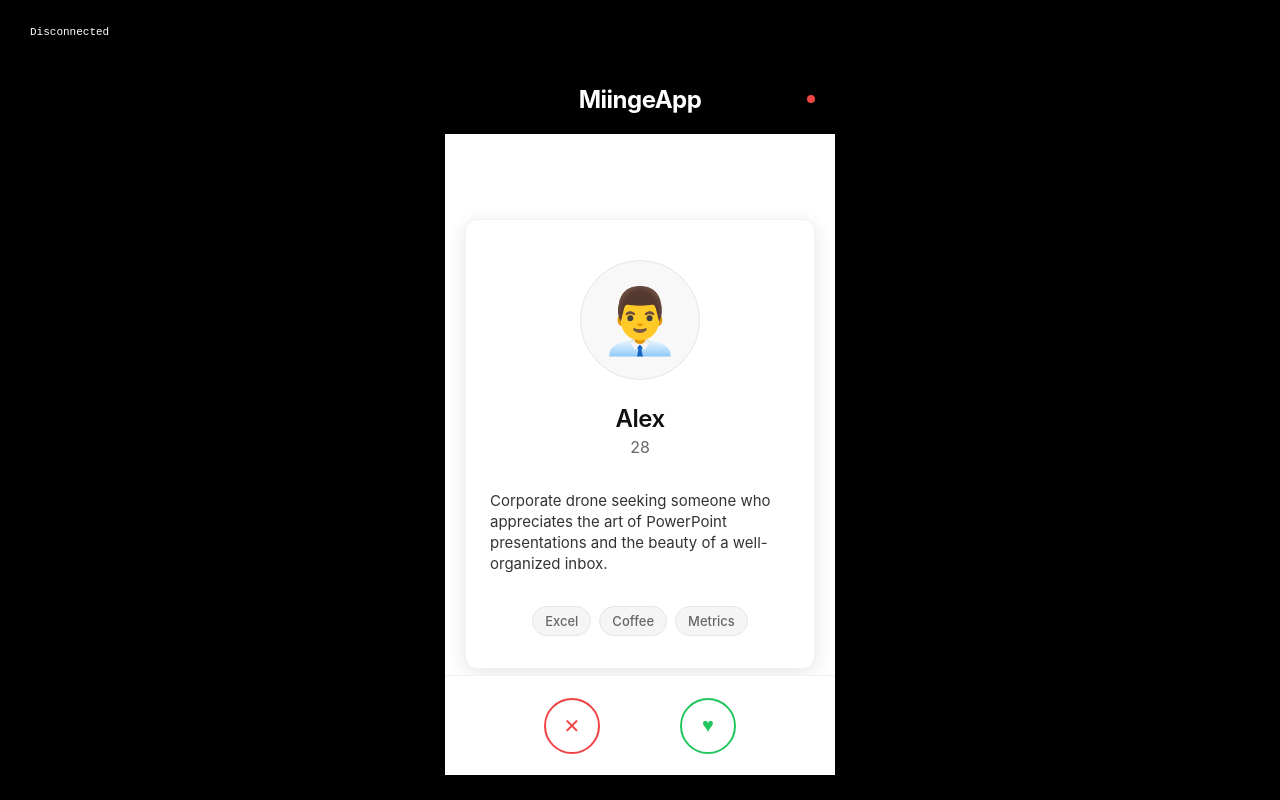
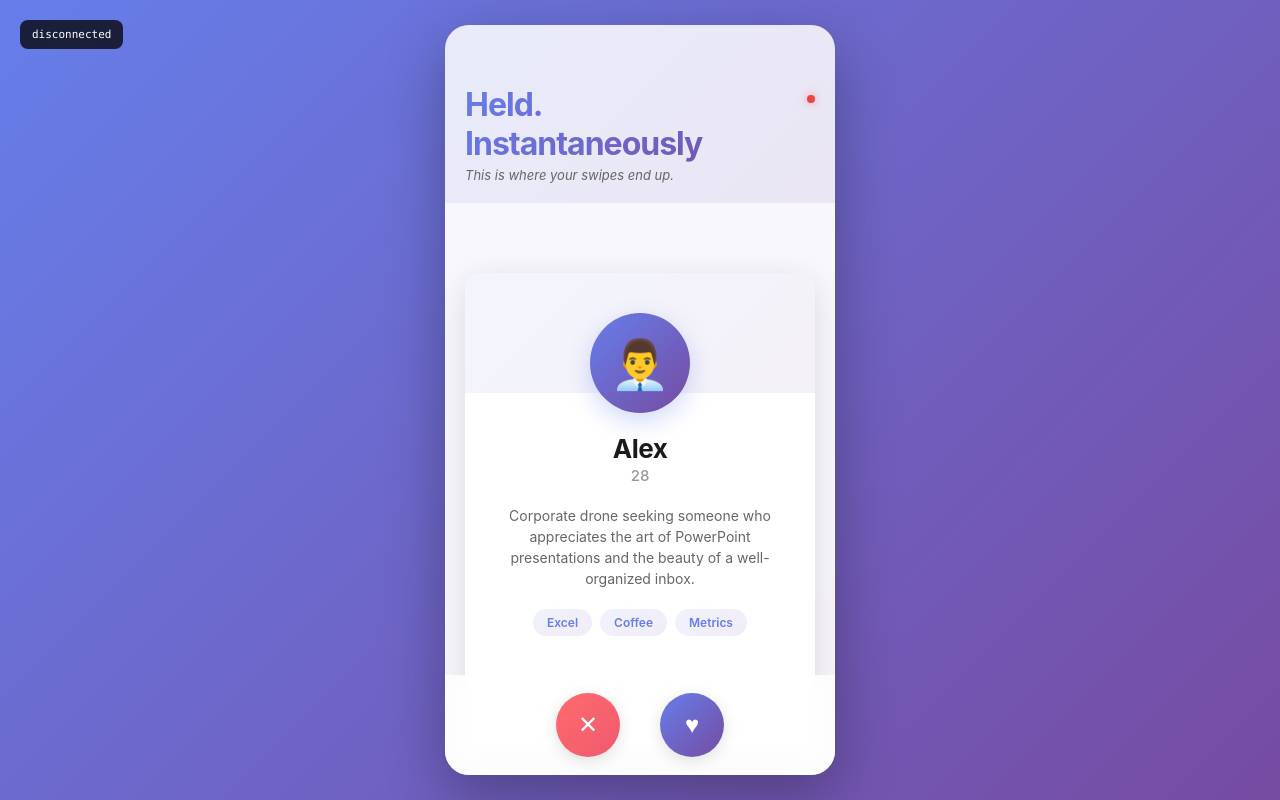
Before and after one commit to a4ruit/MiingeApp, a website: page index.html in a window 1280 px wide. Drawn offline with Linux system fonts and the light colour scheme.

Commit message:
new app look

```diff
--- a/index.html
+++ b/index.html
@@ -13,35 +13,48 @@
         }
 
         body {
-            font-family: -apple-system, BlinkMacSystemFont, 'Segoe UI', Roboto, sans-serif;
-            background: #000;
+            font-family: -apple-system, BlinkMacSystemFont, 'Inter', 'SF Pro Display', sans-serif;
+            background: linear-gradient(135deg, #667eea 0%, #764ba2 100%);
             min-height: 100vh;
             display: flex;
             align-items: center;
             justify-content: center;
-            padding: 0;
+            padding: 20px;
         }
 
         .app-container {
-            background: #fff;
+            background: rgba(255, 255, 255, 0.95);
+            backdrop-filter: blur(20px);
             width: 390px;
             height: 750px;
             position: relative;
             overflow: hidden;
+            border-radius: 24px;
+            box-shadow: 0 20px 60px rgba(0, 0, 0, 0.3);
         }
 
         .header {
-            background: #000;
+            background: linear-gradient(135deg, rgba(102, 126, 234, 0.1) 0%, rgba(118, 75, 162, 0.1) 100%);
             padding: 60px 20px 20px 20px;
-            text-align: center;
-            color: white;
+            text-align: left;
             position: relative;
         }
 
         .header h1 {
-            font-size: 24px;
+            font-size: 32px;
             font-weight: 700;
-            letter-spacing: -0.5px;
+            background: linear-gradient(135deg, #667eea 0%, #764ba2 100%);
+            -webkit-background-clip: text;
+            -webkit-text-fill-color: transparent;
+            background-clip: text;
+            letter-spacing: -1px;
+        }
+
+        .header p {
+            font-size: 13px;
+            color: #666;
+            margin-top: 4px;
+            font-style: italic;
         }
 
         .connection-status {
@@ -52,10 +65,12 @@
             height: 8px;
             border-radius: 50%;
             background: #ef4444;
+            box-shadow: 0 0 8px rgba(239, 68, 68, 0.5);
         }
 
         .connection-status.connected {
-            background: #22c55e;
+            background: #10b981;
+            box-shadow: 0 0 8px rgba(16, 185, 129, 0.5);
         }
 
         .card-container {
@@ -69,16 +84,27 @@
 
         .mii-card {
             width: 100%;
-            height: 450px;
+            height: 480px;
             background: #fff;
-            border-radius: 12px;
-            box-shadow: 0 4px 20px rgba(0, 0, 0, 0.1);
+            border-radius: 16px;
+            box-shadow: 0 8px 32px rgba(0, 0, 0, 0.12);
             cursor: grab;
             transition: transform 0.3s ease;
-            border: 1px solid #f0f0f0;
             display: flex;
             flex-direction: column;
             position: relative;
+            overflow: hidden;
+        }
+
+        .mii-card::before {
+            content: '';
+            position: absolute;
+            top: 0;
+            left: 0;
+            right: 0;
+            height: 120px;
+            background: linear-gradient(135deg, rgba(102, 126, 234, 0.08) 0%, rgba(118, 75, 162, 0.08) 100%);
+            z-index: 0;
         }
 
         .mii-card:active {
@@ -86,50 +112,51 @@
         }
 
         .mii-avatar {
-            width: 120px;
-            height: 120px;
-            border-radius: 60px;
-            background: #f8f8f8;
-            margin: 40px auto 24px;
+            width: 100px;
+            height: 100px;
+            border-radius: 50%;
+            background: linear-gradient(135deg, #667eea 0%, #764ba2 100%);
+            margin: 40px auto 20px;
             display: flex;
             align-items: center;
             justify-content: center;
-            font-size: 64px;
-            border: 1px solid #e5e5e5;
+            font-size: 48px;
+            box-shadow: 0 8px 24px rgba(102, 126, 234, 0.3);
+            position: relative;
+            z-index: 1;
         }
 
         .mii-info {
             text-align: center;
-            padding: 0 24px;
+            padding: 0 28px;
             flex: 1;
             display: flex;
             flex-direction: column;
+            position: relative;
+            z-index: 1;
         }
 
         .mii-name {
-            font-size: 24px;
-            font-weight: 600;
-            color: #111;
-            margin-bottom: 4px;
+            font-size: 26px;
+            font-weight: 700;
+            color: #1a1a1a;
+            margin-bottom: 2px;
             letter-spacing: -0.5px;
         }
 
         .mii-age {
-            font-size: 16px;
-            color: #666;
-            margin-bottom: 24px;
-            font-weight: 400;
+            font-size: 15px;
+            color: #999;
+            margin-bottom: 20px;
+            font-weight: 500;
         }
 
         .mii-bio {
-            font-size: 15px;
-            color: #333;
-            line-height: 1.4;
-            margin-bottom: 24px;
-            flex: 1;
-            display: flex;
-            align-items: center;
-            text-align: left;
+            font-size: 14px;
+            color: #666;
+            line-height: 1.5;
+            margin-bottom: 20px;
+            text-align: center;
         }
 
         .mii-interests {
@@ -137,17 +164,16 @@
             flex-wrap: wrap;
             gap: 8px;
             justify-content: center;
-            margin-bottom: 32px;
+            margin-bottom: 28px;
         }
 
         .interest-tag {
-            background: #f5f5f5;
-            color: #666;
-            padding: 6px 12px;
-            border-radius: 16px;
-            font-size: 13px;
-            font-weight: 500;
-            border: 1px solid #e5e5e5;
+            background: linear-gradient(135deg, rgba(102, 126, 234, 0.1) 0%, rgba(118, 75, 162, 0.1) 100%);
+            color: #667eea;
+            padding: 6px 14px;
+            border-radius: 20px;
+            font-size: 12px;
+            font-weight: 600;
         }
 
         .swipe-actions {
@@ -159,27 +185,27 @@
             display: flex;
             align-items: center;
             justify-content: center;
-            gap: 80px;
-            background: #fff;
-            border-top: 1px solid #f0f0f0;
+            gap: 40px;
+            background: rgba(255, 255, 255, 0.8);
+            backdrop-filter: blur(10px);
         }
 
         .swipe-button {
-            width: 56px;
-            height: 56px;
-            border-radius: 28px;
-            border: 2px solid #e5e5e5;
+            width: 64px;
+            height: 64px;
+            border-radius: 50%;
+            border: none;
             cursor: pointer;
-            transition: all 0.2s ease;
+            transition: all 0.3s ease;
             display: flex;
             align-items: center;
             justify-content: center;
-            font-size: 20px;
-            background: #fff;
+            font-size: 24px;
+            box-shadow: 0 4px 16px rgba(0, 0, 0, 0.12);
         }
 
         .swipe-button:hover {
-            transform: scale(1.05);
+            transform: scale(1.1);
         }
 
         .swipe-button:active {
@@ -187,23 +213,21 @@
         }
 
         .reject-btn {
-            border-color: #ef4444;
-            color: #ef4444;
+            background: linear-gradient(135deg, #ff6b6b 0%, #ee5a6f 100%);
+            color: #fff;
         }
 
         .reject-btn:hover {
-            background: #ef4444;
+            box-shadow: 0 6px 24px rgba(255, 107, 107, 0.4);
+        }
+
+        .like-btn {
+            background: linear-gradient(135deg, #667eea 0%, #764ba2 100%);
             color: #fff;
         }
 
-        .like-btn {
-            border-color: #22c55e;
-            color: #22c55e;
-        }
-
         .like-btn:hover {
-            background: #22c55e;
-            color: #fff;
+            box-shadow: 0 6px 24px rgba(102, 126, 234, 0.4);
         }
 
         .swipe-feedback {
@@ -212,21 +236,23 @@
             left: 50%;
             transform: translate(-50%, -50%) scale(0);
             font-size: 32px;
-            font-weight: 700;
-            padding: 16px 32px;
-            border-radius: 12px;
+            font-weight: 800;
+            padding: 20px 40px;
+            border-radius: 16px;
             color: #fff;
             pointer-events: none;
             transition: all 0.3s ease;
-            letter-spacing: -0.5px;
+            letter-spacing: 1px;
         }
 
         .swipe-feedback.nope {
-            background: #ef4444;
+            background: linear-gradient(135deg, #ff6b6b 0%, #ee5a6f 100%);
+            box-shadow: 0 8px 32px rgba(255, 107, 107, 0.4);
         }
 
         .swipe-feedback.like {
-            background: #22c55e;
+            background: linear-gradient(135deg, #667eea 0%, #764ba2 100%);
+            box-shadow: 0 8px 32px rgba(102, 126, 234, 0.4);
         }
 
         .swipe-feedback.show {
@@ -245,34 +271,36 @@
 
         .no-more-cards {
             text-align: center;
-            padding: 60px 24px;
+            padding: 80px 32px;
             color: #666;
         }
 
         .no-more-cards h2 {
-            font-size: 20px;
-            margin-bottom: 8px;
-            color: #111;
-            font-weight: 600;
+            font-size: 24px;
+            margin-bottom: 12px;
+            color: #1a1a1a;
+            font-weight: 700;
         }
 
         .no-more-cards p {
             font-size: 15px;
-            color: #666;
-            line-height: 1.4;
+            color: #999;
+            line-height: 1.5;
         }
 
         .debug-info {
             position: fixed;
             top: 20px;
             left: 20px;
-            background: rgba(0, 0, 0, 0.8);
+            background: rgba(0, 0, 0, 0.75);
+            backdrop-filter: blur(10px);
             color: #fff;
-            padding: 6px 10px;
-            border-radius: 6px;
+            padding: 8px 12px;
+            border-radius: 8px;
             font-size: 11px;
-            font-family: monospace;
+            font-family: 'SF Mono', 'Consolas', monospace;
             z-index: 1000;
+            font-weight: 500;
         }
     </style>
 </head>
@@ -280,7 +308,8 @@
     <div class="app-container">
         <div class="header">
             <div class="connection-status" id="connectionStatus"></div>
-            <h1>MiingeApp</h1>
+            <h1>Held.<br>Instantaneously</h1>
+            <p>This is where your swipes end up.</p>
         </div>
 
         <div class="card-container" id="cardContainer">
@@ -300,7 +329,7 @@
     </div>
 
     <div class="debug-info" id="debugInfo">
-        Disconnected
+        disconnected
     </div>
 
     <script>
@@ -375,31 +404,31 @@
             try {
                 ws = new WebSocket(wsUrl);
 
-                updateDebugInfo('Connecting...');
+                updateDebugInfo('connecting');
 
                 ws.onopen = function() {
                     isConnected = true;
                     updateConnectionStatus(true);
-                    updateDebugInfo('Connected');
+                    updateDebugInfo('connected');
                 };
 
                 ws.onmessage = function(event) {
-                    updateDebugInfo(`${event.data}`);
+                    // Silently receive messages
                 };
 
                 ws.onclose = function() {
                     isConnected = false;
                     updateConnectionStatus(false);
-                    updateDebugInfo('Disconnected');
+                    updateDebugInfo('disconnected');
                     setTimeout(connectWebSocket, 3000);
                 };
 
                 ws.onerror = function() {
-                    updateDebugInfo('Error');
+                    updateDebugInfo('error');
                 };
 
             } catch (error) {
-                updateDebugInfo(`Failed`);
+                updateDebugInfo('failed');
                 setTimeout(connectWebSocket, 3000);
             }
         }
@@ -417,7 +446,6 @@
             if (ws && ws.readyState === WebSocket.OPEN) {
                 const message = 'web:' + command;
                 ws.send(message);
-                updateDebugInfo(`Sent: ${command}`);
             }
         }
 
@@ -446,7 +474,7 @@
                 container.innerHTML = `
                     <div class="no-more-cards">
                         <h2>No more profiles</h2>
-                        <p>You've seen everyone. Check back later for new matches!</p>
+                        <p>Check back later for new matches</p>
                     </div>
                 `;
                 return;
@@ -521,7 +549,6 @@ function swipeLeft() {
             if (isAnimating) return;
             animateCard('left');
 
-    // Get the current profile name
             const profileName = miiProfiles[currentCardIndex].name;
             sendCommand('reject_cube:' + profileName);
 
@@ -532,7 +559,6 @@ function swipeRight() {
             if (isAnimating) return;
             animateCard('right');
 
-    // Get the current profile name
             const profileName = miiProfiles[currentCardIndex].name;
             sendCommand('spawn_cube:' + profileName);
 
```
Lines whose indentation alone changed are shown as unchanged.
